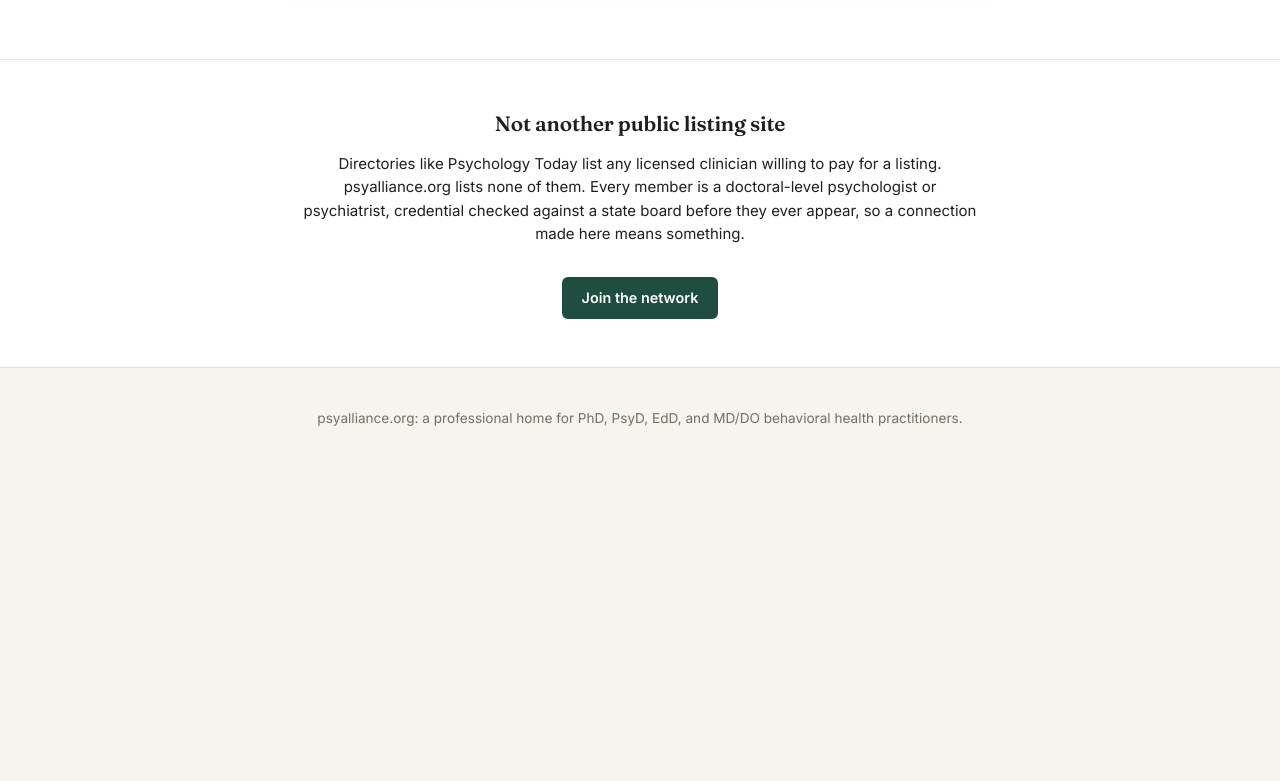
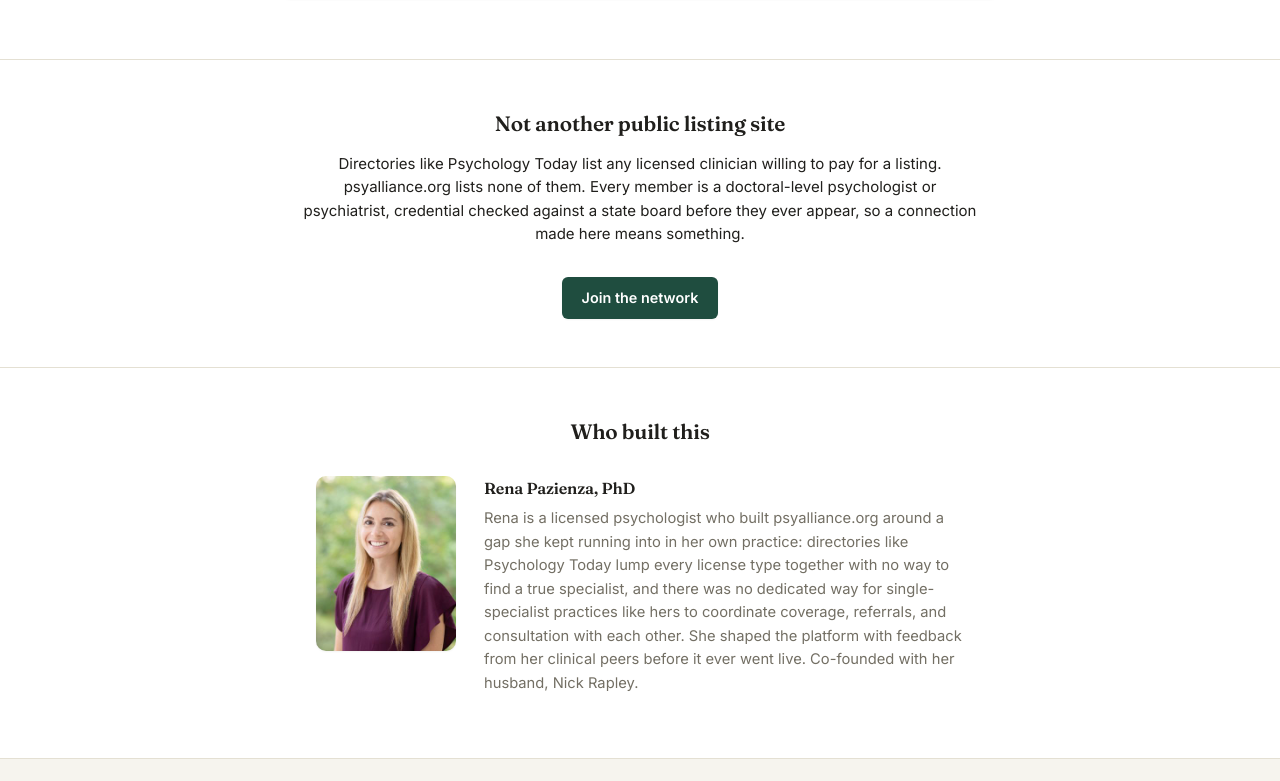
Before and after one commit to 22nickrapley-code/psyalliance, a Next.js app: page / in a window 1280 px wide. Shown: the part 2016-2797 px from the top of the page. Before the commit the page ends 2485 px from the top, so only its background shows below. Built offline with nearby package versions, Linux system fonts and the light colour scheme; no server answers.

Commit message:
Add founders section, update trust-strip copy, set seed avatars

```diff
--- a/src/app/page.tsx
+++ b/src/app/page.tsx
@@ -108,7 +108,7 @@ export default function HomePage() {
       </header>
 
       <p className="trust-strip">
-        <strong>Built by a clinician-run team, not an ad platform.</strong>
+        <strong>Built by <a href="#founders">a psychologist</a>, with feedback from her peers</strong> — not by an ad platform.
         <span className="dot">·</span>
         No data sold, no attention monetized, no premium tier.
       </p>
@@ -237,6 +237,50 @@ export default function HomePage() {
         </div>
       </section>
 
+      <section className="section-band" id="founders" style={{ borderTop: "none" }}>
+        <div className="section-band-inner">
+          <h2 style={{ fontSize: "1.3rem", textAlign: "center", marginBottom: "1.75rem" }}>
+            Who built this
+          </h2>
+          <div
+            style={{
+              display: "flex",
+              gap: "1.75rem",
+              alignItems: "flex-start",
+              justifyContent: "center",
+              flexWrap: "wrap",
+              maxWidth: 720,
+              margin: "0 auto",
+            }}
+          >
+            <img
+              src="/team/rena-pazienza.jpg"
+              alt="Rena Pazienza, PhD"
+              style={{
+                width: 140,
+                height: 175,
+                objectFit: "cover",
+                borderRadius: "var(--radius)",
+                flexShrink: 0,
+                boxShadow: "var(--shadow-sm)",
+              }}
+            />
+            <div style={{ maxWidth: 480, minWidth: 240 }}>
+              <h3 style={{ marginBottom: "0.4rem" }}>Rena Pazienza, PhD</h3>
+              <p className="muted" style={{ marginTop: 0, fontSize: "0.92rem", lineHeight: 1.6 }}>
+                Rena is a licensed psychologist who built psyalliance.org around a gap she kept
+                running into in her own practice: directories like Psychology Today lump every
+                license type together with no way to find a true specialist, and there was no
+                dedicated way for single-specialist practices like hers to coordinate coverage,
+                referrals, and consultation with each other. She shaped the platform with feedback
+                from her clinical peers before it ever went live. Co-founded with her husband,
+                Nick Rapley.
+              </p>
+            </div>
+          </div>
+        </div>
+      </section>
+
       <footer style={{ textAlign: "center", padding: "2.5rem 1.75rem", color: "var(--muted)", fontSize: "0.85rem" }}>
         psyalliance.org: a professional home for PhD, PsyD, EdD, and MD/DO behavioral health
         practitioners.
```
Also changed, not shown: public/team/rena-pazienza.jpg (added).
